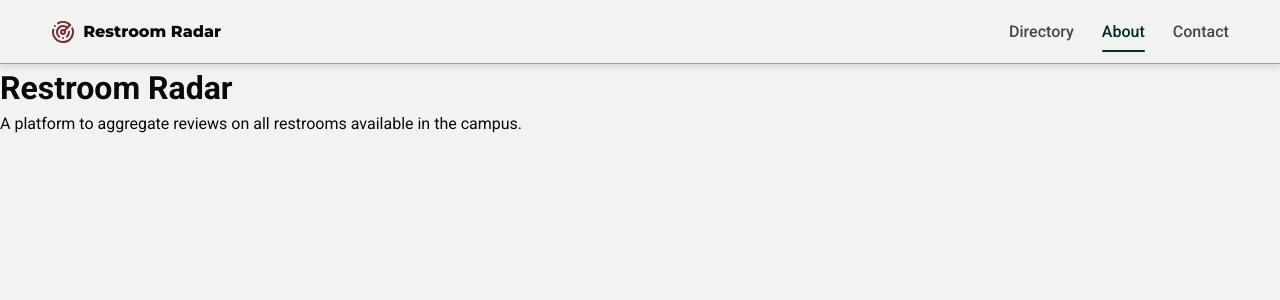
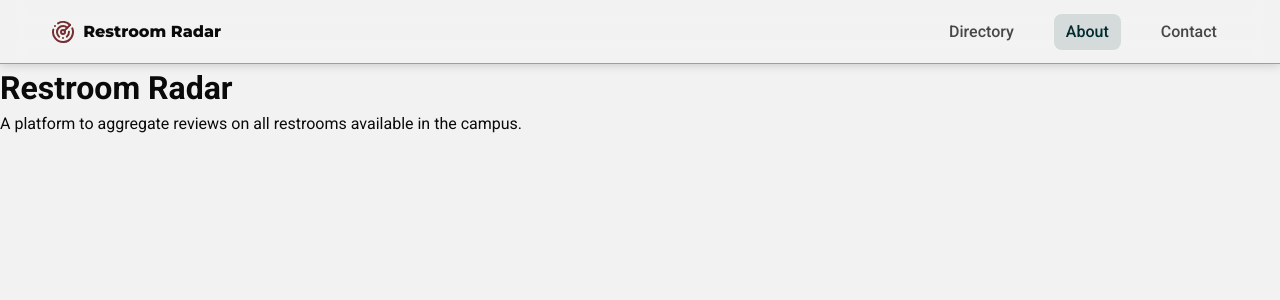
Before and after one commit to cobbdzon/restroom-radar, a React (Vite) app in the folder client/: page /about in a window 1280 px wide. Shown: the top 300 px of the page. Built offline with nearby package versions, Linux system fonts and the light colour scheme; no server answers; what server would draw is missing.

Commit message:
make nav links pill style without underline

```diff
--- a/client/src/assets/styles/TopBar.module.css
+++ b/client/src/assets/styles/TopBar.module.css
@@ -50,33 +50,29 @@
 }
 
 .nav_link {
+	padding-inline: 0.75rem;
+	padding-block: 0.375rem;
+	border-radius: 0.5rem;
 	color: var(--text-muted);
 	font-weight: 500;
 	text-decoration: none;
-	position: relative;
+	transition:
+		background-color 0.15s ease,
+		color 0.15s ease;
 
 	&:hover {
 		color: var(--text);
+		background-color: color-mix(in srgb, var(--text-muted) 10%, transparent);
 	}
 
 	&.active {
 		color: var(--secondary);
-	}
-
-	&.active::after {
-		content: "";
-		position: absolute;
-		left: 0;
-		right: 0;
-		bottom: -0.5rem;
-		height: 2px;
-		border-radius: 1px;
-		background-color: var(--secondary);
+		background-color: color-mix(in srgb, var(--secondary) 12%, transparent);
 	}
 
 	&:focus-visible {
 		outline: 2px solid var(--secondary);
 		outline-offset: 3px;
-		border-radius: 0.25rem;
+		border-radius: 0.5rem;
 	}
 }
```
